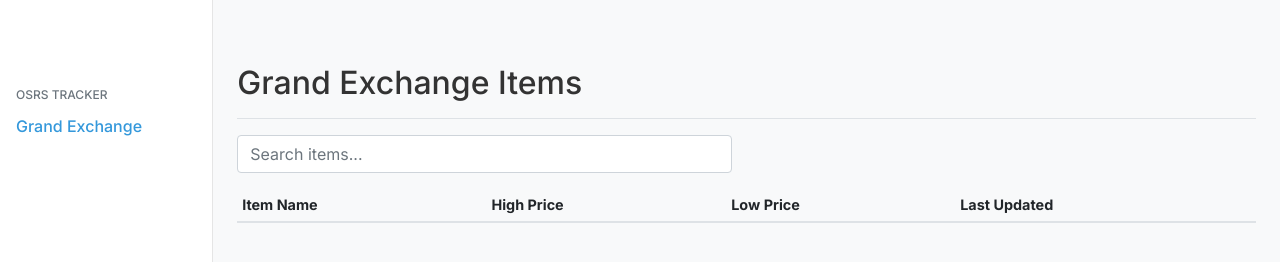
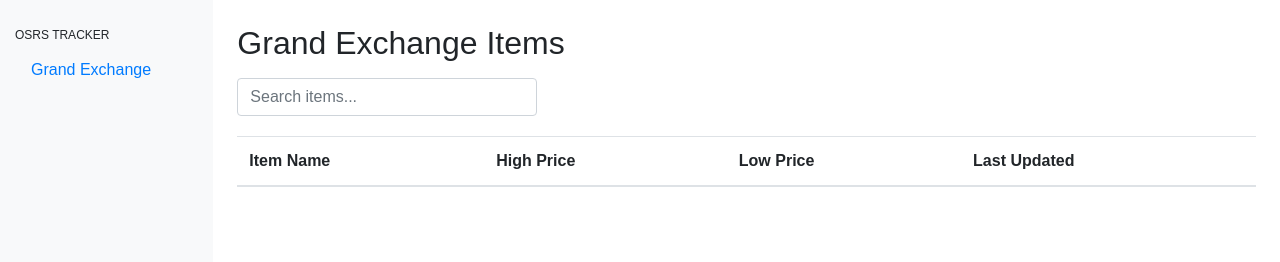
Before and after one commit to cloudlmao/osrstools, a plain HTML site: page index.html in a window 1280 px wide. Shown: the top 262 px of the page. Drawn offline with nearby package versions, Linux system fonts and the light colour scheme; no server answers.

Commit message:
Overhauled the website, using Bootstraps

```diff
--- a/css/styles.css
+++ b/css/styles.css
@@ -1,28 +1,12 @@
-:root {
-  --primary-color: #3498db;
-  --secondary-color: #2ecc71;
-  --background-color: #f8f9fa;
-  --text-color: #333333;
-  --sidebar-width: 250px;
-}
-
 body {
-  font-family: 'Inter', sans-serif;
-  font-size: 16px;
-  line-height: 1.5;
-  color: var(--text-color);
-  background-color: var(--background-color);
+  font-family: Arial, sans-serif;
 }
 
 .sidebar {
+  height: 100vh;
   position: fixed;
-  top: 0;
-  bottom: 0;
-  left: 0;
-  z-index: 100;
-  padding: 48px 0 0;
-  box-shadow: inset -1px 0 0 rgba(0, 0, 0, .1);
-  width: var(--sidebar-width);
+  overflow-y: auto;
+  padding-top: 20px;
 }
 
 .sidebar-sticky {
@@ -36,15 +20,11 @@ body {
 
 .sidebar .nav-link {
   font-weight: 500;
-  color: var(--text-color);
-}
-
-.sidebar .nav-link:hover {
-  color: var(--primary-color);
+  color: #333;
 }
 
 .sidebar .nav-link.active {
-  color: var(--primary-color);
+  color: #007bff;
 }
 
 .sidebar-heading {
@@ -52,52 +32,27 @@ body {
   text-transform: uppercase;
 }
 
-main {
-  padding-top: 48px;
-}
-
-.navbar-brand {
-  padding-top: .75rem;
-  padding-bottom: .75rem;
-  font-size: 1rem;
-  background-color: rgba(0, 0, 0, .25);
-  box-shadow: inset -1px 0 0 rgba(0, 0, 0, .25);
-}
-
-.table {
-  font-size: 0.9rem;
-}
-
-.table th {
-  border-top: none;
+.table-responsive {
+  margin-top: 20px;
 }
 
 .item-row {
   cursor: pointer;
-  transition: background-color 0.3s ease;
 }
 
 .item-row:hover {
-  background-color: rgba(52, 152, 219, 0.1);
+  background-color: #f8f9fa;
 }
 
 #search-input {
-  max-width: 100%;
-  transition: box-shadow 0.3s ease;
+  max-width: 300px;
 }
 
-#search-input:focus {
-  box-shadow: 0 0 0 0.2rem rgba(52, 152, 219, 0.25);
+#grandExchangeSubmenu {
+  padding-left: 20px;
 }
 
-@media (max-width: 767.98px) {
-  .sidebar {
-      top: 5rem;
-  }
+#grandExchangeSubmenu .nav-link {
+  padding: 0.5rem 1rem;
+  font-size: 0.9rem;
 }
-
-@media (min-width: 768px) {
-  main {
-      padding-left: calc(var(--sidebar-width) + 1.5rem);
-  }
-}
--- a/index.html
+++ b/index.html
@@ -3,10 +3,7 @@
 <head>
     <meta charset="UTF-8">
     <meta name="viewport" content="width=device-width, initial-scale=1.0">
-    <meta name="description" content="OSRS Grand Exchange Tracker - Track prices and trends in Old School RuneScape's Grand Exchange">
     <title>OSRS Grand Exchange Tracker</title>
-    <link rel="icon" href="./imgs/1024px-Grand_Exchange_logo.png" type="image/x-icon">
-    <link href="https://fonts.googleapis.com/css2?family=Inter:wght@400;500;700&display=swap" rel="stylesheet">
     <link href="https://stackpath.bootstrapcdn.com/bootstrap/4.5.2/css/bootstrap.min.css" rel="stylesheet">
     <link rel="stylesheet" href="./css/styles.css">
     <script src="https://cdn.jsdelivr.net/npm/js-search@2.0.0/dist/umd/js-search.min.js"></script>
@@ -15,15 +12,13 @@
     <script src="https://stackpath.bootstrapcdn.com/bootstrap/4.5.2/js/bootstrap.min.js"></script>
     <script src="./js/script.js" defer></script>
 </head>
-<body class="bg-light">
+<body>
     <div class="container-fluid">
         <div class="row">
             <!-- Sidebar -->
-            <nav class="col-md-3 col-lg-2 d-md-block bg-white sidebar collapse">
-                <div class="sidebar-sticky pt-3">
-                    <h6 class="sidebar-heading d-flex justify-content-between align-items-center px-3 mt-4 mb-1 text-muted">
-                        <span>OSRS Tracker</span>
-                    </h6>
+            <nav class="col-md-3 col-lg-2 d-md-block bg-light sidebar">
+                <div class="sidebar-sticky">
+                    <h4 class="sidebar-heading">OSRS Tracker</h4>
                     <ul class="nav flex-column">
                         <li class="nav-item">
                             <a class="nav-link active" href="#" data-toggle="collapse" data-target="#grandExchangeSubmenu" aria-expanded="false">
@@ -47,27 +42,22 @@
                                 </li>
                             </ul>
                         </li>
+                        <!-- Add more main categories here if needed -->
                     </ul>
                 </div>
             </nav>
             <!-- Main content -->
-            <main class="col-md-9 ml-sm-auto col-lg-10 px-md-4">
-                <div class="d-flex justify-content-between flex-wrap flex-md-nowrap align-items-center pt-3 pb-2 mb-3 border-bottom">
-                    <h1 class="h2">Grand Exchange Items</h1>
-                </div>
-                <div class="row mb-3">
-                    <div class="col-md-6">
-                        <input type="text" id="search-input" class="form-control" placeholder="Search items...">
-                    </div>
-                </div>
+            <main class="col-md-9 ml-sm-auto col-lg-10 px-4">
+                <h1 class="h2 mt-4">Grand Exchange Items</h1>
+                <input type="text" id="search-input" class="form-control my-3" placeholder="Search items...">
                 <div class="table-responsive">
-                    <table class="table table-striped table-sm">
+                    <table class="table table-striped">
                         <thead>
                             <tr>
-                                <th>Item Name</th>
-                                <th>High Price</th>
-                                <th>Low Price</th>
-                                <th>Last Updated</th>
+                                <th scope="col">Item Name</th>
+                                <th scope="col">High Price</th>
+                                <th scope="col">Low Price</th>
+                                <th scope="col">Last Updated</th>
                             </tr>
                         </thead>
                         <tbody id="item-list">
```
